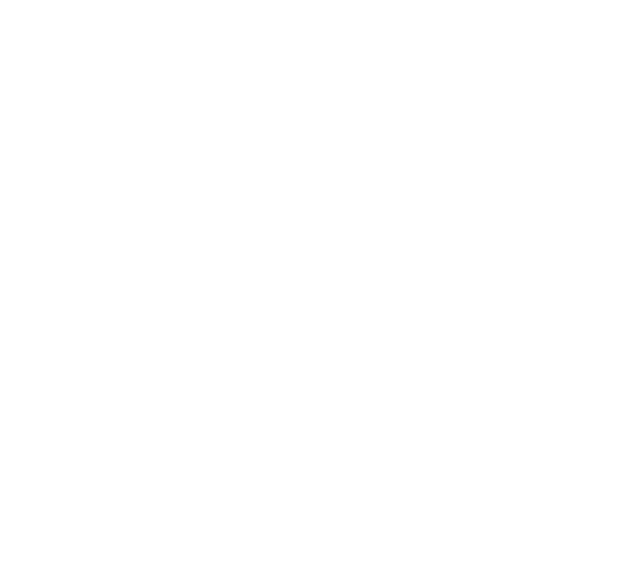
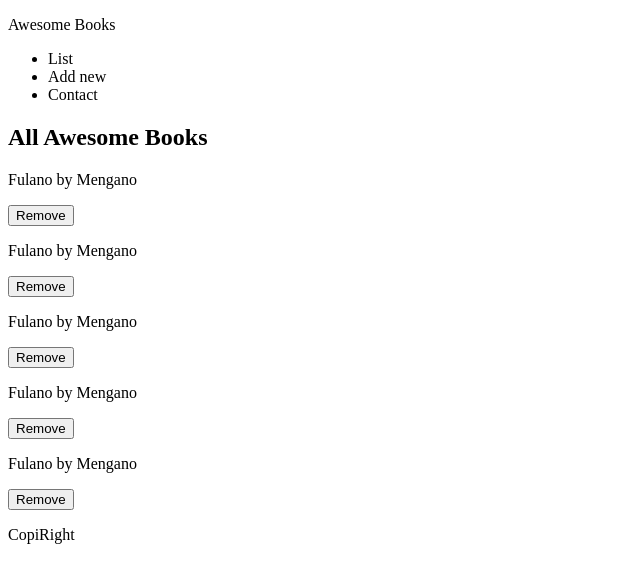
Before and after one commit to DamianDib9/AW-BO, a plain HTML site: page index.html in a window 1280 px wide. Shown: the whole page, without its empty margins (0-640 px from the left). Drawn offline with Linux system fonts and the light colour scheme.

Commit message:
Add HTML structure

```diff
--- a/index.html
+++ b/index.html
@@ -10,14 +10,44 @@
 
 <body>
 
-    <nav>
-
-
+    <nav id="nav">
+        <p>Awesome Books</p>
+        <ul>
+            <li class="navLinks">List</li>
+            <li class="navLinks">Add new</li>
+            <li class="navLinks">Contact</li>
+        </ul>
     </nav>
-    <section></section>
-    <section></section>
-    <section></section>
-    <footer></footer>
+    <section id="displayBooks">
+        <h1>All Awesome Books</h1>
+        <div class="bookList">
+            <div class="bookContainer">
+                <p>Fulano by Mengano</p>
+                <button>Remove</button>
+            </div>
+            <div class="bookContainer">
+                <p>Fulano by Mengano</p>
+                <button>Remove</button>
+            </div>
+            <div class="bookContainer">
+                <p>Fulano by Mengano</p>
+                <button>Remove</button>
+            </div>
+            <div class="bookContainer">
+                <p>Fulano by Mengano</p>
+                <button>Remove</button>
+            </div>
+            <div class="bookContainer">
+                <p>Fulano by Mengano</p>
+                <button>Remove</button>
+            </div>
+        </div>
+    </section>
+    <section id=""></section>
+    <section id=""></section>
+    <footer>
+        <p>CopiRight</p>
+    </footer>
 
 
     <script src="/script.js"></script>
```
